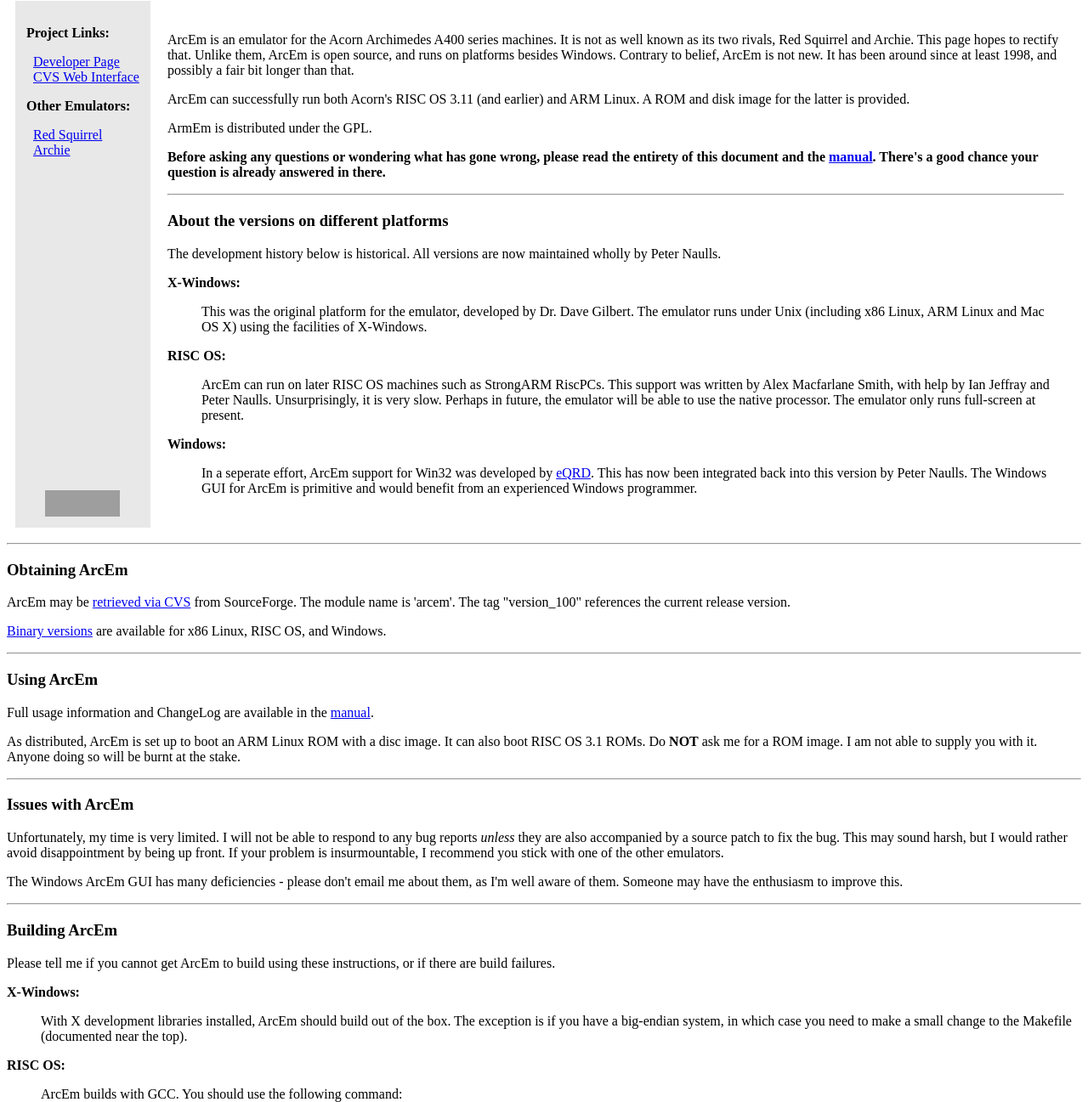
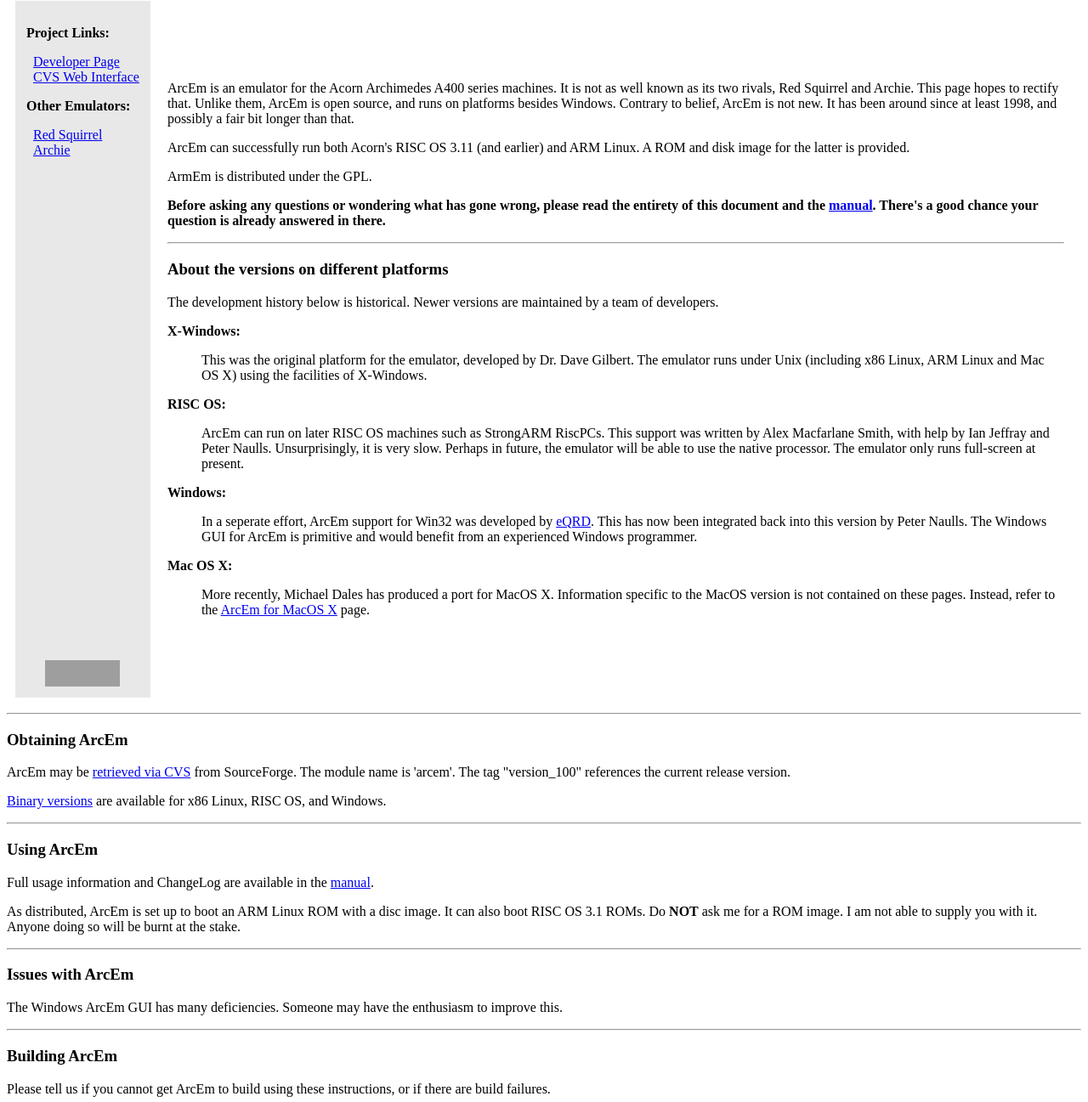
Before and after one commit to jtgans/arcem, a plain HTML site: page index.html in a window 1280 px wide. Shown: the part 109-1406 px from the top of the page at 85% size. Drawn offline with Linux system fonts and the light colour scheme; grey boxes are pictures that could not be loaded.

Commit message:
Change refernces from 'I' to 'us' et al.  Update Mac port link.

```diff
--- a/index.html
+++ b/index.html
@@ -22,7 +22,7 @@
 <table width="100%" cellspacing="10" cellpadding="10">
   <tr>
     <td valign="top" bgcolor="#e8e8e8">
-      <table border=0 height=600>
+      <table border=0 height=800>
         <tr>
           <td valign="top">
             <p><b>Project&nbsp;Links:</b></p>
@@ -73,8 +73,8 @@
       <h3>About the versions on different platforms</h3>
 
       <p>
-       The development history below is historical.  All versions
-       are now maintained wholly by Peter Naulls.</a>
+       The development history below is historical.  Newer versions are maintained by a team of
+       developers.</a>
       </p>
 
       <p><b>X-Windows:</b></p>
@@ -106,6 +106,17 @@
          This has now been integrated back into this version by Peter Naulls.
          The Windows GUI for ArcEm is primitive and would benefit from an
          experienced Windows programmer.
+       </dd>
+      </dl>
+
+      <p><b>Mac OS X:</b></p>
+
+      <dl>
+       <dd>
+         More recently, Michael Dales has produced a port for MacOS X.
+         Information specific to the MacOS version is not contained
+         on these pages.  Instead, refer to the
+         <a href="http://emulation.victoly.com/archimedes/">ArcEm for MacOS X</a> page.
        </dd>
       </dl>
 
@@ -143,15 +154,7 @@ doing so will be burnt at the stake.
 <h3>Issues with ArcEm</h3>
 
 <p>
- Unfortunately, my time is very limited.  I will not be able to respond to any
- bug reports <i>unless</i> they are also accompanied by a source patch to fix the bug.
- This may sound harsh, but I would rather avoid disappointment by being up front.
- If your problem is insurmountable, I recommend you stick with one of the other emulators.
-</p>
-
-<p>
- The Windows ArcEm GUI has many deficiencies - please don't email me about them,
- as I'm well aware of them.  Someone may have the enthusiasm to improve this.
+ The Windows ArcEm GUI has many deficiencies.  Someone may have the enthusiasm to improve this.
 </p>
 
 <hr>
@@ -159,7 +162,7 @@ doing so will be burnt at the stake.
 <h3>Building ArcEm</h3>
 
 <p>
-  Please tell me if you cannot get ArcEm to build using these instructions, or
+  Please tell us if you cannot get ArcEm to build using these instructions, or
   if there are build failures.
 </p>
 
@@ -216,7 +219,7 @@ doing so will be burnt at the stake.
    </pre>
 
    Additionally, ArcEm will build in VC++.  Project files are provided for this in
-   the 'vc' directory.  My experience with VC++ is limited, so forgive any follies.
+   the 'vc' directory.
  </dd>
 </dl>
 
@@ -224,7 +227,9 @@ doing so will be burnt at the stake.
 
 <hr>
 
-<p align="center">This project is maintained by <a href="mailto:peter@chocky.org">Peter Naulls</a>.</p>
+<p><b>Contact</b></p>
+
+<p>The best place to get in touch with the ArcEm developers is the <a href="http://sourceforge.net/mailarchive/forum.php?forum_id=32773">mailing list</a>.
 
 <hr>
 
```
